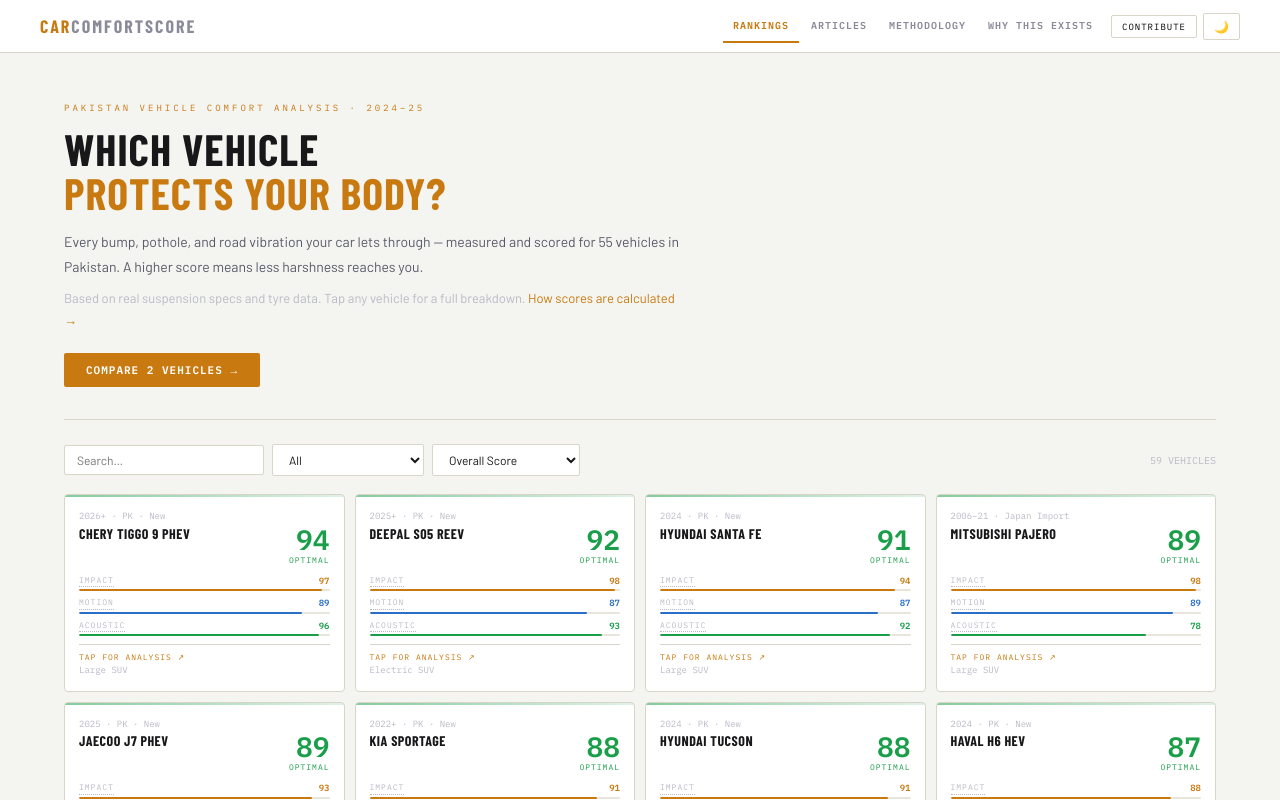
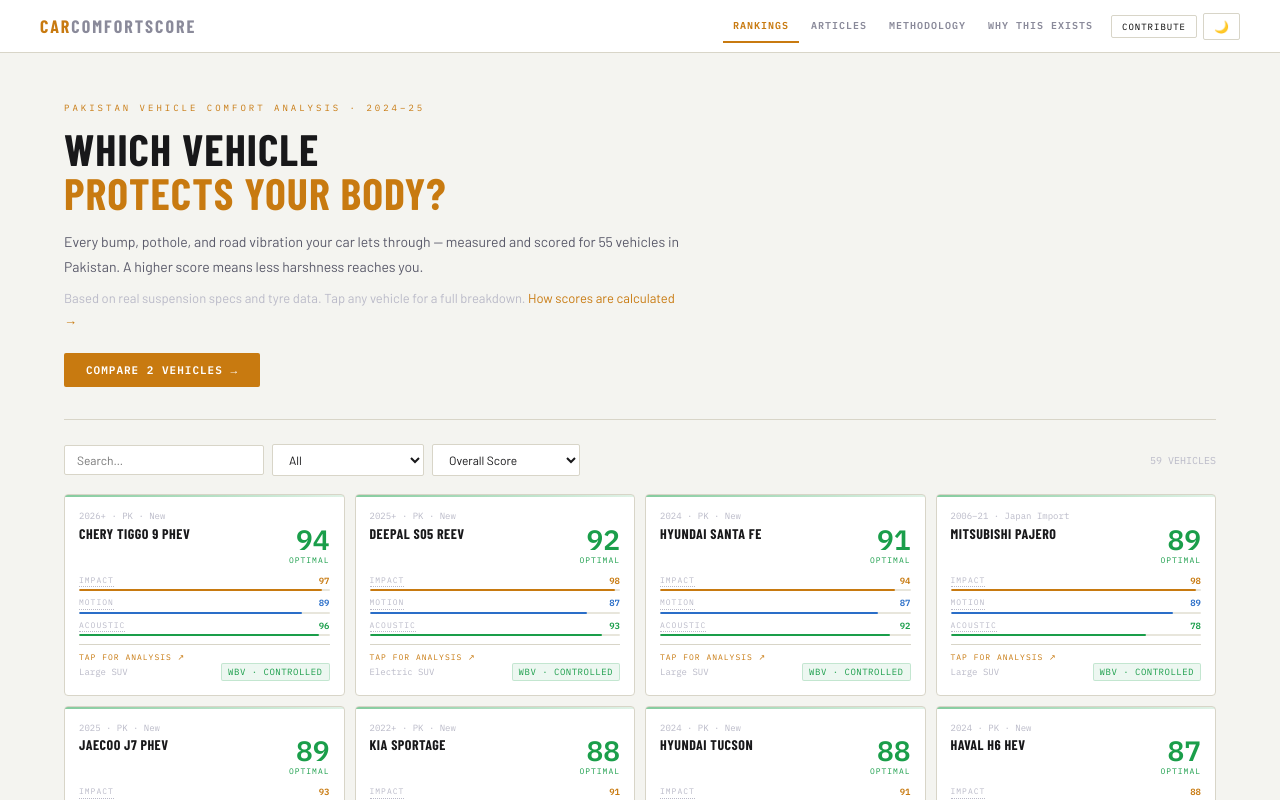
Before and after one commit to Ansmou/CarComfortScore, a Next.js app: page / in a window 1280 px wide. Shown: the top 800 px of the page. Built offline with nearby package versions, Linux system fonts and the light colour scheme; a web font is replaced by a local one.

Commit message:
Show WBV severity pill on car cards
Color-coded WBV pill makes WBV-sort visually meaningful.

```diff
--- a/components/HomeClient.jsx
+++ b/components/HomeClient.jsx
@@ -42,7 +42,12 @@
         </div>
       ))}
       {!cmpMode && <div style={{ marginTop:8, fontSize:8, color:'var(--amber)', fontFamily:'IBM Plex Mono,monospace', letterSpacing:1, borderTop:'1px solid var(--border)', paddingTop:6 }}>TAP FOR ANALYSIS ↗</div>}
-      <div style={{ fontSize:9, color:'var(--text4)', fontFamily:'IBM Plex Mono,monospace', marginTop:cmpMode?8:0 }}>{car.cat}</div>
+      <div style={{ display:'flex', justifyContent:'space-between', alignItems:'center', gap:6, fontSize:9, fontFamily:'IBM Plex Mono,monospace', marginTop:cmpMode?8:0 }}>
+        <span style={{ color:'var(--text4)' }}>{car.cat}</span>
+        {(() => { const sev = SEV_META[car.hcImpact]; return (
+          <span title={`Whole-Body Vibration character — ${sev.label}. ${sev.desc} (ISO 2631-1)`} style={{ color:sev.color, background:`${sev.color}14`, border:`1px solid ${sev.color}33`, borderRadius:2, padding:'1px 6px', letterSpacing:.5, cursor:'help' }}>WBV · {sev.label.toUpperCase()}</span>
+        ); })()}
+      </div>
     </div>
   );
 }
```
